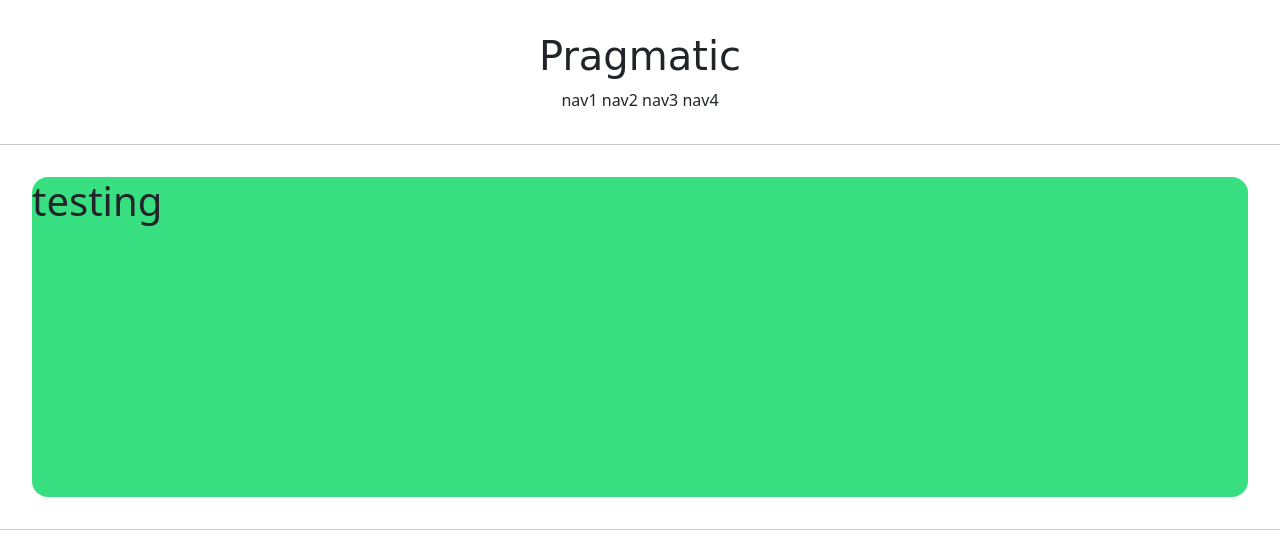
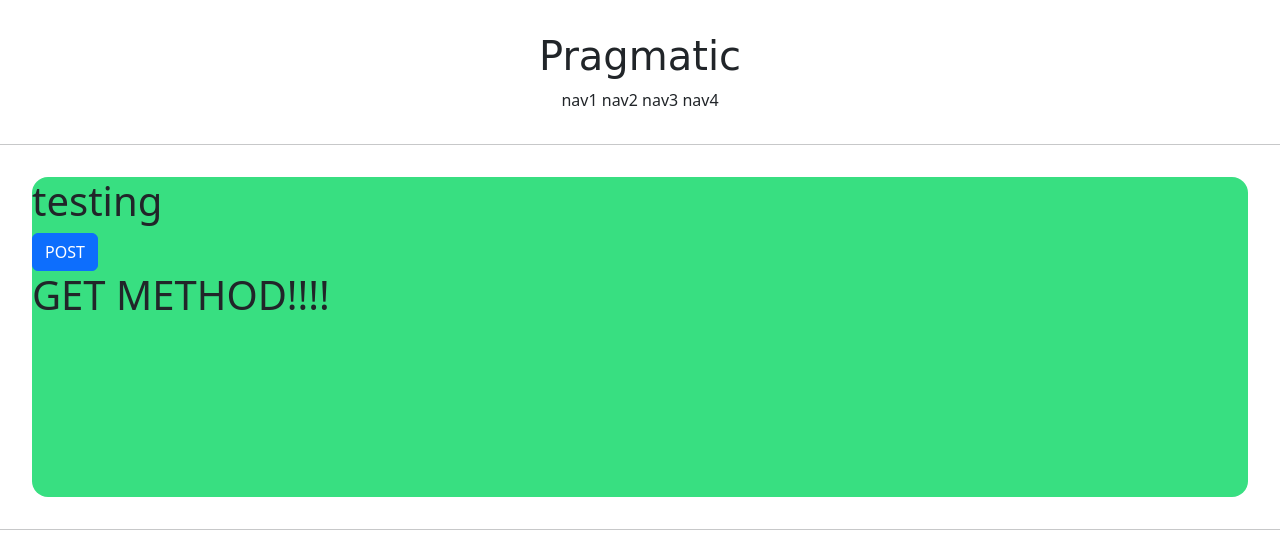
Before and after one commit to taehoonnnnn/django_project, a Django app: page /account/hello_world/ in a window 1280 px wide. Shown: the top 559 px of the page. Run offline with Django 3.2, Linux system fonts and the light colour scheme; some web fonts are replaced.

Commit message:
django course 16 commit

```diff
--- a/accountapp/templates/accountapp/hello_world.html
+++ b/accountapp/templates/accountapp/hello_world.html
@@ -7,6 +7,16 @@
     <h1>
         testing
     </h1>
+
+    <form action="/account/hello_world/" method="post">
+        {% csrf_token %}
+        <input type="submit" class="btn btn-primary" value="POST">
+    </form>
+
+    <h1>
+        {{ text }}
+    </h1>
+
 </div>
 
 {% endblock  %}
--- a/accountapp/views.py
+++ b/accountapp/views.py
@@ -5,4 +5,7 @@ from django.shortcuts import render
 
 def hello_world(request):
 
-    return render(request, 'accountapp/hello_world.html')
+    if request.method == "POST":
+        return render(request, 'accountapp/hello_world.html', context={'text': 'POST METHOD!!!!'})
+    else:
+        return render(request, 'accountapp/hello_world.html', context={'text': 'GET METHOD!!!!'})
```
